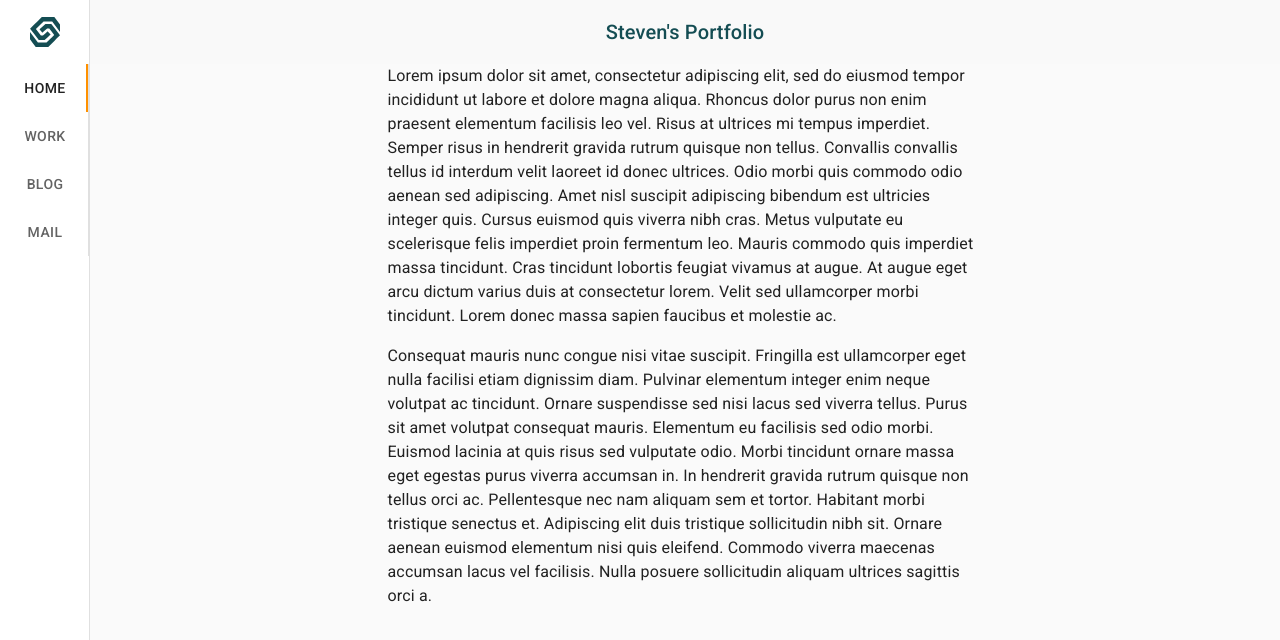
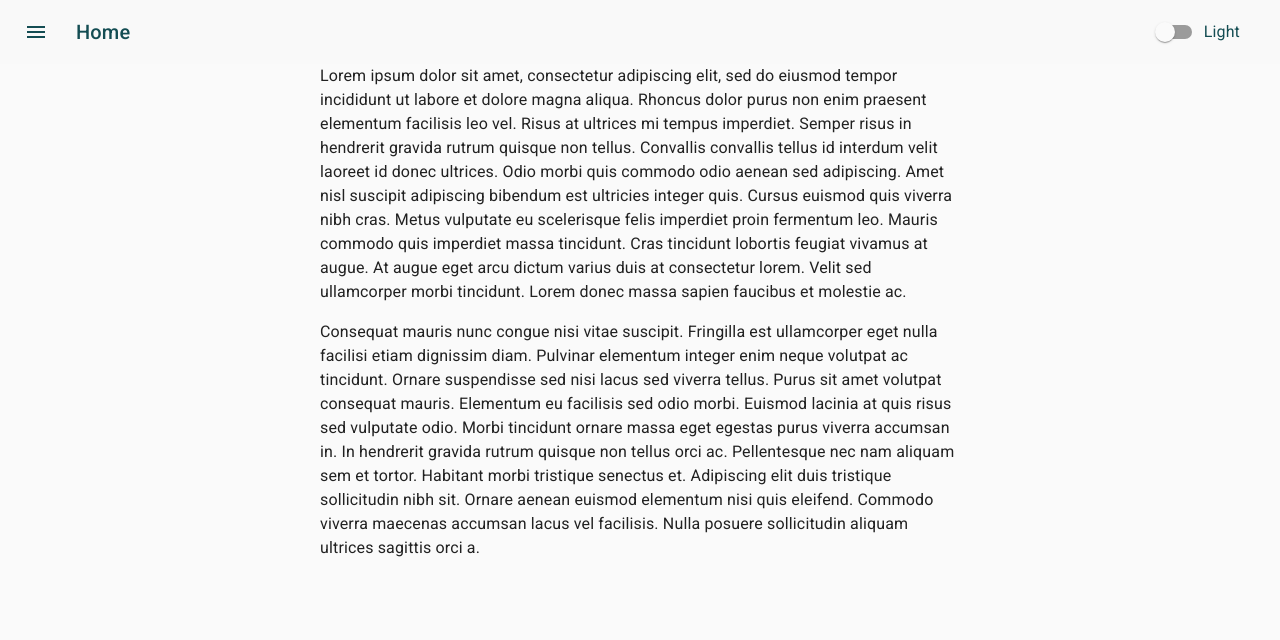
Before and after one commit to stevendelro/Portfolio, a Next.js app: page / in a window 1280 px wide. Shown: the top 640 px of the page. Built offline with nearby package versions, Linux system fonts and the light colour scheme.

Commit message:
replaced side drawer menu with top dropdown menu

```diff
--- a/components/layout/MainDrawer.js
+++ b/components/layout/MainDrawer.js
@@ -1,75 +1,44 @@
+import Link from 'next/link'
+import List from '@material-ui/core/List'
+import ListItem from '@material-ui/core/ListItem'
+import ListItemText from '@material-ui/core/ListItemText'
 import Drawer from '@material-ui/core/Drawer'
-import Hidden from '@material-ui/core/Hidden'
-import { makeStyles, useTheme } from '@material-ui/core/styles'
-import HomeMenu from './HomeMenu'
+import { makeStyles } from '@material-ui/core/styles'
 
-function MainDrawer(props) {
-  const {
-    drawerWidth,
-    handleDrawerToggle,
-    setAppBarTitle,
-    mobileOpen,
-    window,
-  } = props
-  const theme = useTheme()
-  const container =
-    window !== undefined ? () => window().document.body : undefined
+const useStyles = makeStyles({
+  list: {
+    width: 'auto',
+  },
+  listItem: {
+    textAlign: 'center',
+  },
+})
 
-  const useStyles = makeStyles(theme => ({
-    drawer: {
-      [theme.breakpoints.up('sm')]: {
-        width: drawerWidth,
-        flexShrink: 0,
-      },
-    },
-    drawerPaper: {
-      width: drawerWidth,
-    },
-  }))
+export default function TemporaryDrawer({ toggleShowDrawer, openDrawer }) {
   const classes = useStyles()
   return (
-    <nav className={classes.drawer} aria-label='main navigation'>
-      {/* The implementation can be swapped with js to avoid SEO duplication of links. */}
-      <Hidden smUp implementation='css'>
-        <Drawer
-          container={container}
-          variant='temporary'
-          anchor={theme.direction === 'rtl' ? 'right' : 'left'}
-          open={mobileOpen}
-          onClose={handleDrawerToggle}
-          classes={{
-            paper: classes.drawerPaper,
-          }}
-          ModalProps={{
-            keepMounted: true, // Better open performance on mobile.
-          }}>
-          {
-            <HomeMenu
-              drawerWidth={drawerWidth}
-              setAppBarTitle={setAppBarTitle}
-              mobileOpen={mobileOpen}
-              handleDrawerToggle={handleDrawerToggle}
-            />
-          }
-        </Drawer>
-      </Hidden>
-      <Hidden xsDown implementation='css'>
-        <Drawer
-          classes={{
-            paper: classes.drawerPaper,
-          }}
-          variant='permanent'
-          open>
-          {
-            <HomeMenu
-              drawerWidth={drawerWidth}
-              setAppBarTitle={setAppBarTitle}
-            />
-          }
-        </Drawer>
-      </Hidden>
-    </nav>
+    <>
+      <Drawer
+        anchor='top'
+        variant='temporary'
+        open={openDrawer}
+        onClose={toggleShowDrawer()}>
+        <div
+          className={classes.list}
+          role='presentation'
+          onClick={toggleShowDrawer()}
+          onKeyDown={toggleShowDrawer()}>
+          <List>
+            {['HOME', 'WORK', 'BLOG', 'MAIL'].map((text, index) => (
+              <ListItem key={index} className={classes.listItem} button>
+                <Link href={`/${text === 'HOME' ? '' : text.toLowerCase()}`}>
+                  <ListItemText primary={text} component='a' />
+                </Link>
+              </ListItem>
+            ))}
+          </List>
+        </div>
+      </Drawer>
+    </>
   )
 }
-
-export default MainDrawer
--- a/components/layout/MyAppBar.js
+++ b/components/layout/MyAppBar.js
@@ -1,12 +1,36 @@
-import React from 'react'
+import { useState, cloneElement } from 'react'
+import { makeStyles } from '@material-ui/core/styles'
 import AppBar from '@material-ui/core/AppBar'
-import Grid from '@material-ui/core/Grid'
+import Toolbar from '@material-ui/core/Toolbar'
+import Typography from '@material-ui/core/Typography'
 import IconButton from '@material-ui/core/IconButton'
 import MenuIcon from '@material-ui/icons/Menu'
-import Toolbar from '@material-ui/core/Toolbar'
-import Typography from '@material-ui/core/Typography'
+import Switch from '@material-ui/core/Switch'
+import FormControlLabel from '@material-ui/core/FormControlLabel'
+import FormGroup from '@material-ui/core/FormGroup'
+import MenuItem from '@material-ui/core/MenuItem'
+import Menu from '@material-ui/core/Menu'
 import useScrollTrigger from '@material-ui/core/useScrollTrigger'
-import { makeStyles } from '@material-ui/core/styles'
+
+const useStyles = makeStyles(theme => ({
+  root: {
+    flexGrow: 1,
+  },
+  appBar: {
+    backgroundColor: '#f9f9f9'
+  },
+  menuButton: {
+    marginRight: theme.spacing(2),
+    color: theme.palette.primary.main
+  },
+  title: {
+    flexGrow: 1,
+    color: theme.palette.primary.main
+  },
+  toggleLabel: {
+    color: theme.palette.primary.main
+  },
+}))
 
 // AppBar will cast a box shadow when content scrolls under it
 function ElevationScroll(props) {
@@ -16,66 +40,54 @@ function ElevationScroll(props) {
     threshold: 0,
     target: window ? window() : undefined,
   })
-  return React.cloneElement(children, {
+  return cloneElement(children, {
     elevation: trigger ? 4 : 0,
   })
 }
 
-function MyAppBar(props) {
-  const { drawerWidth, handleDrawerToggle, appBarTitle } = props
-  const useStyles = makeStyles(theme => ({
-    appBar: {
-      [theme.breakpoints.up('sm')]: {
-        width: `calc(100% - ${drawerWidth}px)`,
-        marginLeft: drawerWidth,
-      },
-      backgroundColor: '#f9f9f9',
-    },
-    menuButton: {
-      color: theme.palette.primary.main,
-      marginRight: theme.spacing(2),
-      [theme.breakpoints.up('sm')]: {
-        display: 'none',
-      },
-    },
-    appBarTitle: {
-      color: theme.palette.primary.main,
-      [theme.breakpoints.between(200, 400)]: {
-        marginRight: '56px',
-      },
-    },
-  }))
+export default function MenuAppBar(props) {
+  const {toggleShowDrawer} = props
   const classes = useStyles()
+  const [darkMode, setDarkMode] = useState(false)
+
+  const toggleThemeColorChange = event => {
+    setDarkMode(event.target.checked)
+  }
+
   return (
+    <div className={classes.root}>
       <ElevationScroll {...props}>
-      <AppBar position='fixed' color='inherit' className={classes.appBar}>
+        <AppBar className={classes.appBar} position='fixed'>
           <Toolbar>
-          <Grid
-            container
-            direction='row'
-            justify='space-between'
-            alignItems='center'>
-            <Grid item>
             <IconButton
+              edge='start'
+              className={classes.menuButton}
+              onClick={toggleShowDrawer()}
               color='inherit'
-                aria-label='open drawer'
-                edge='start'
-                onClick={handleDrawerToggle}
-                className={classes.menuButton}>
+              aria-haspopup='true'
+              aria-label='main-menu'>
               <MenuIcon />
             </IconButton>
-            </Grid>
-            <Grid item>
-              <Typography className={classes.appBarTitle} variant='h6' noWrap>
-                {appBarTitle}
+
+            <Typography variant='h6' className={classes.title}>
+              Home
             </Typography>
-            </Grid>
-            <Grid item></Grid>
-          </Grid>
+            <FormGroup>
+              <FormControlLabel
+              className={classes.toggleLabel}
+                control={
+                  <Switch
+                    checked={darkMode}
+                    onChange={toggleThemeColorChange}
+                    aria-label='dark mode switch'
+                  />
+                }
+                label={darkMode ? 'Dark' : 'Light'}
+              />
+            </FormGroup>
           </Toolbar>
         </AppBar>
       </ElevationScroll>
+    </div>
   )
 }
-
-export default MyAppBar
--- a/pages/_app.js
+++ b/pages/_app.js
@@ -22,11 +22,17 @@ const useStyles = makeStyles(theme => ({
 export default function MyApp(props) {
   const classes = useStyles()
   const { Component, pageProps } = props
-  const [mobileOpen, setMobileOpen] = useState(false)
+  const [openDrawer, setOpenDrawer] = useState(false)
   const [appBarTitle, setAppBarTitle] = useState('Steven\'s Portfolio')
 
-  const handleDrawerToggle = () => {
-    setMobileOpen(!mobileOpen)
+  const toggleShowDrawer = () => event => {
+    if (
+      event.type === 'keydown' &&
+      (event.key === 'Tab' || event.key === 'Shift')
+    ) {
+      return
+    }
+    setOpenDrawer(!openDrawer)
   }
 
   useEffect(() => {
@@ -50,15 +56,12 @@ export default function MyApp(props) {
         <div className={classes.root}>
           <CssBaseline />
           <MyAppBar
-            drawerWidth={drawerWidth}
-            handleDrawerToggle={handleDrawerToggle}
-            appBarTitle={appBarTitle}
+            toggleShowDrawer={toggleShowDrawer}
           />
           <MainDrawer
-            drawerWidth={drawerWidth}
-            handleDrawerToggle={handleDrawerToggle}
+            toggleShowDrawer={toggleShowDrawer}
             setAppBarTitle={setAppBarTitle}
-            mobileOpen={mobileOpen}
+            openDrawer={openDrawer}
           />
           <main className={classes.content}>
             <div className={classes.toolbar} />
```
Also changed, not shown: components/blog/PostPreviewLists/PostDetailList.js (+28 -28 lines). Lines whose indentation alone changed are shown as unchanged.
